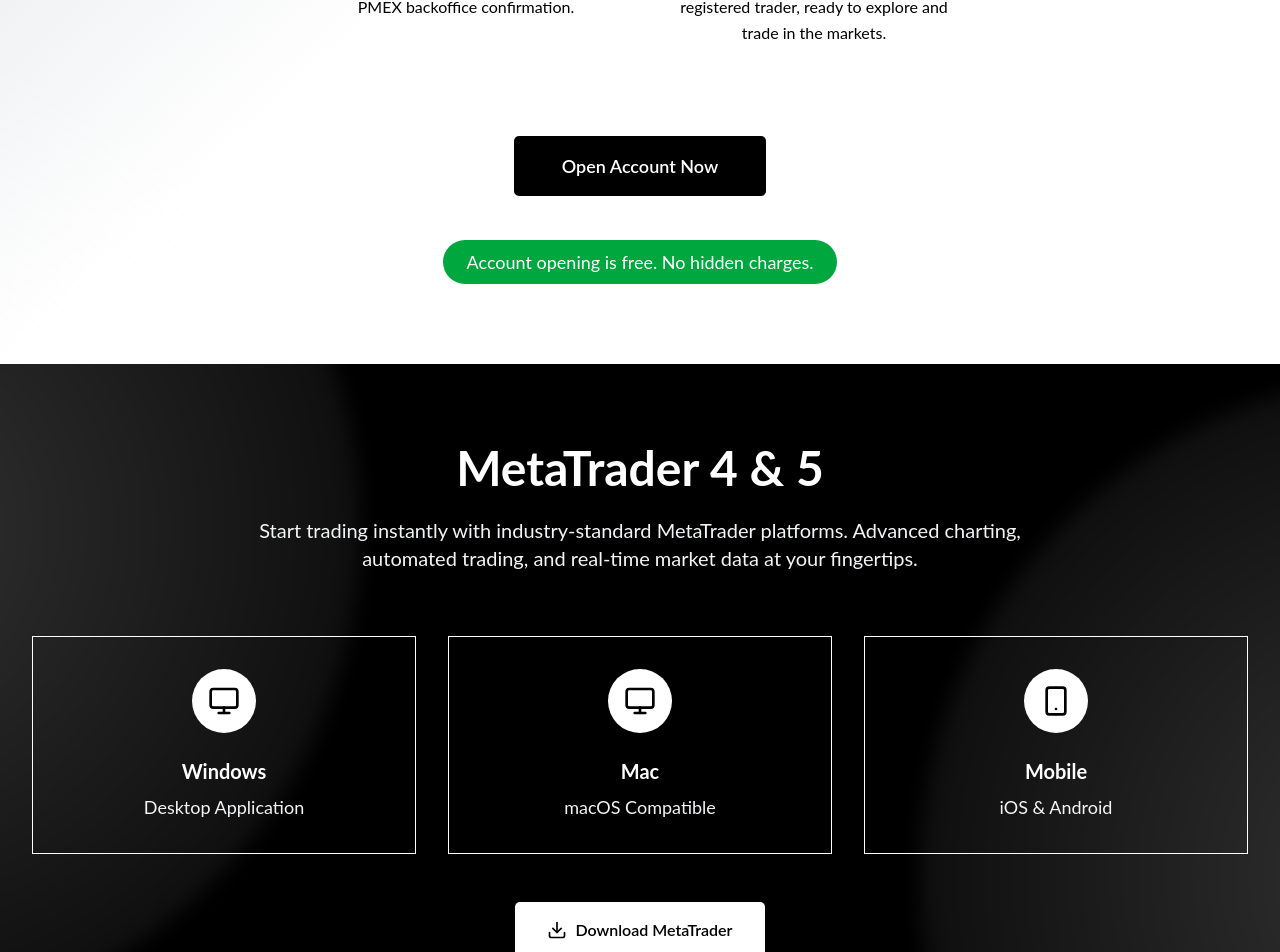
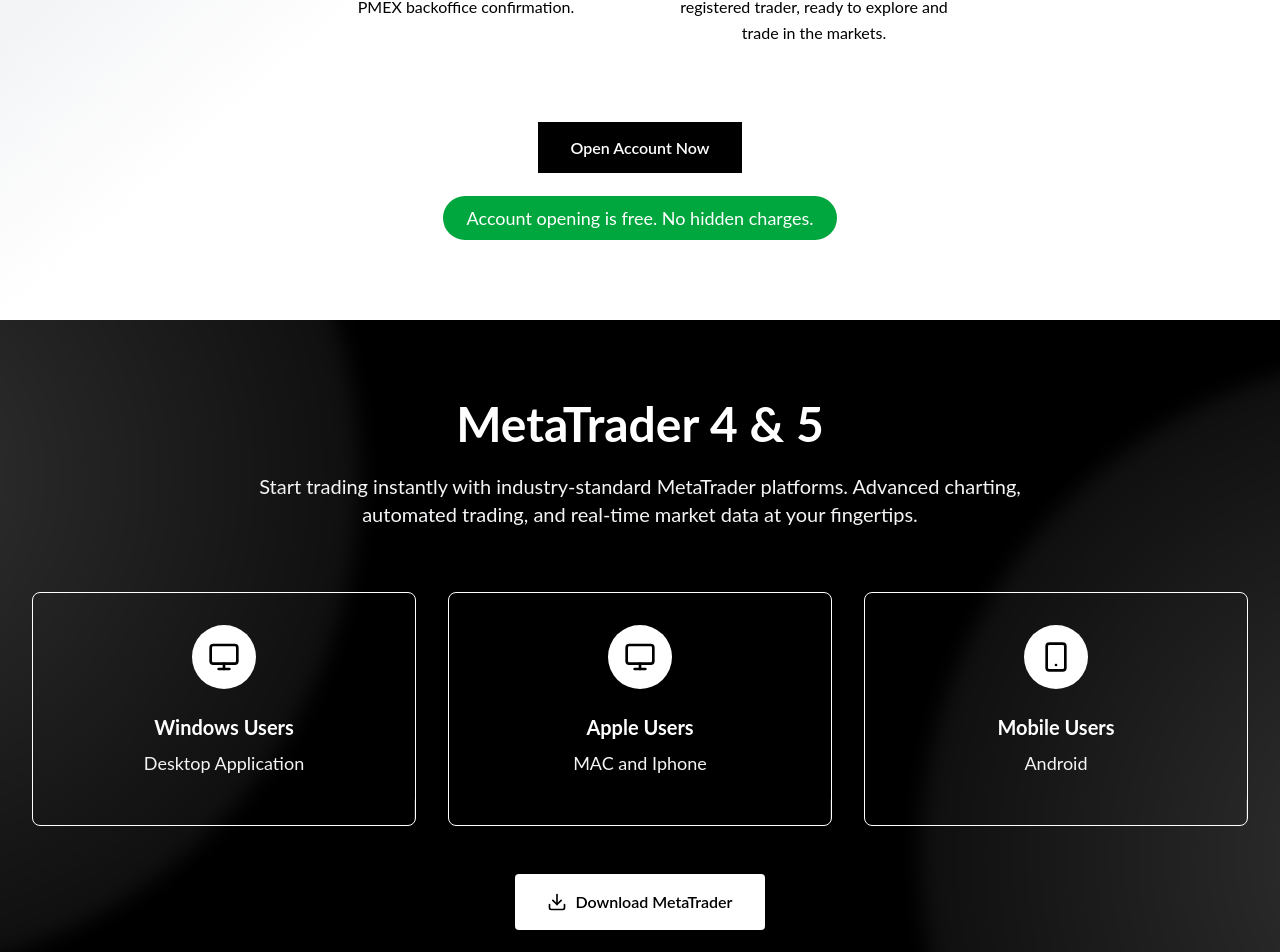
Before and after one commit to Oriancoders/Bullseye-Investments, a React (Vite) app: page / in a window 1280 px wide. Shown: the part 5413-6365 px from the top of the page. Built offline with nearby package versions, Linux system fonts and the light colour scheme; no server answers.

Commit message:
pushed changes all link working

```diff
--- a/src/pages/AboutPages/sections/AboutHero.jsx
+++ b/src/pages/AboutPages/sections/AboutHero.jsx
@@ -28,10 +28,10 @@
 
             </p>
             <div  className="flex flex-col sm:flex-row gap-4">
-              <Link to={"/Services"}  data-aos="fade-up" className="bg-white text-black px-8 py-4 font-semibold hover:bg-gray-100 transition-all duration-300 transform hover:scale-105">
+              <Link to={"/Services"}  data-aos="fade-up" className="bg-white text-black px-8 py-4 font-semibold hover:bg-gray-100 transition-all duration-300 transform hover:scale-105 rounded-sm">
                 Our Services
               </Link>
-              <Link to={"/Contact"}   data-aos="fade-up" className="border-2 border-white text-white px-8 py-4 font-semibold hover:bg-white hover:text-black transition-all duration-300">
+              <Link to={"/Contact"}   data-aos="fade-up" className="border-2 border-white text-white px-8 py-4 font-semibold hover:bg-white hover:text-black transition-all duration-300 rounded-sm">
                 Contact Us
               </Link>
             </div>
--- a/src/pages/AboutPages/sections/TeamCTA.jsx
+++ b/src/pages/AboutPages/sections/TeamCTA.jsx
@@ -162,7 +162,7 @@
           <p className="text-xl text-gray-300 mb-8">
             Join thousands of satisfied clients who trust us with their financial future
           </p>
-          <Link to={"/Contact"} className="group bg-white text-black sm:px-12 px-8 py-4 text-lg font-semibold hover:bg-gray-100 transition-all duration-300 transform hover:scale-105 inline-flex items-center">
+          <Link to={"/Contact"} className="group bg-white text-black sm:px-12 px-8 py-4 text-lg font-semibold hover:bg-gray-200 transition-all duration-300 transform  inline-flex items-center rounded-sm">
             Join Our Journey
             <ArrowRight className="w-5 h-5 ml-2 group-hover:translate-x-1 transition-transform" />
           </Link>
--- a/src/pages/HomePages/sections/MetaTrader.jsx
+++ b/src/pages/HomePages/sections/MetaTrader.jsx
@@ -4,14 +4,13 @@
 
 const MetaTrader = () => {
   const platforms = [
-    { icon: Monitor, name: 'Windows', desc: 'Desktop Application' },
-    { icon: Monitor, name: 'Mac', desc: 'macOS Compatible' },
-    { icon: Smartphone, name: 'Mobile', desc: 'iOS & Android' }
+    { icon: Monitor, name: 'Windows Users', desc: 'Desktop Application', url: 'https://www.metatrader5.com/en' },
+    { icon: Monitor, name: 'Apple Users', desc: 'MAC and Iphone', url: 'https://apps.apple.com/us/app/metatrader-5/id413251709' },
+    { icon: Smartphone, name: 'Mobile Users', desc: 'Android', url: 'https://play.google.com/store/apps/details?id=net.metaquotes.metatrader5&hl=en&pli=1' }
   ];
-
   return (
     <section className="py-20 bg-black relative">
-      <AOSInitializer/>
+      <AOSInitializer />
       <span style={{
         width: 1000,
         height: 1000,
@@ -19,7 +18,7 @@
         filter: "blur(10px)",
         pointerEvents: "none",
       }}
-              className="absolute rounded-full -left-1/2 -top-1/2"/>
+        className="absolute rounded-full -left-1/2 -top-1/2" />
 
       <span style={{
         width: 1000,
@@ -28,7 +27,7 @@
         filter: "blur(10px)",
         pointerEvents: "none",
       }}
-              className="absolute rounded-full -right-1/2 -bottom-1/2"/>
+        className="absolute rounded-full -right-1/2 -bottom-1/2" />
 
       <div className="max-w-7xl mx-auto px-6 lg:px-8">
         <div className="text-center mb-16">
@@ -43,22 +42,30 @@
 
         <div className="grid grid-cols-1 md:grid-cols-3 gap-8 mb-12">
           {platforms.map((platform, index) => (
-            <div data-aos="zoom-in" key={index} className="text-center p-8 border border-white hover:border-gray-900 transition-all duration-300 group">
-              <div className="w-16 h-16 bg-white rounded-full flex items-center justify-center mx-auto mb-6 group-hover:bg-gray-100 transition-colors">
+            <div data-aos="zoom-in" key={index} >
+              <div key={index} className='text-center p-8 pb-12 border border-white transition-all duration-300 group cursor-pointer rounded-lg  overflow-hidden relative'>
+                <div className="w-16 h-16 bg-white rounded-full flex items-center justify-center mx-auto mb-6 group-hover:bg-gray-100 group-hover:scale-105 transition-colors duration-300">
                   <platform.icon className="w-8 h-8 text-black" />
                 </div>
                 <h3 className="text-xl font-bold text-white mb-2">{platform.name}</h3>
                 <p className="text-gray-100 text-lg">{platform.desc}</p>
+                <a href={platform.url} target='_blank' className='absolute w-fit px-4 py-2 text-black rounded-tl-2xl bg-white bottom-0 right-0 translate-x-full group-hover:translate-x-0 transition-all'>Download Now</a>
+              </div>
+
             </div>
           ))}
         </div>
 
         <div className="text-center">
-          <button className="bg-white text-black px-8 py-4 font-semibold hover:bg-gray-100 transition-all duration-200 transform hover:scale-105 inline-flex items-center">
+          <a
+            href="https://download.mql5.com/cdn/web/metaquotes.software.corp/mt5/mt5setup.exe"
+            className="bg-white text-black px-8 py-4 font-semibold hover:bg-gray-200 transition-all duration-200 transform inline-flex items-center rounded-sm"
+          >
             <Download className="w-5 h-5 mr-2" />
             Download MetaTrader
-          </button>
+          </a>
         </div>
+
       </div>
     </section>
   );
--- a/src/pages/HomePages/sections/OpenAccount.jsx
+++ b/src/pages/HomePages/sections/OpenAccount.jsx
@@ -1,7 +1,7 @@
 import React from 'react';
 import {  FileText, MousePointerClick, UserPlus, MailCheck, Award } from 'lucide-react';
 import AOSInitializer from '../../../utils/AOS/AOSInitializer';
-
+import ACCOUNTURL from '../../../utils/data/ACCOUNTURL';
 const OpenAccount = () => {
   const steps = [
     {
@@ -67,10 +67,10 @@
         </div>
 
         <div className="text-center mt-16 space-y-7">
-          <button className="bg-black text-white px-12 py-4 text-lg font-semibold hover:bg-gray-800 transition-all duration-200 transform hover:scale-105 ">
+          <a href={ACCOUNTURL} target='_blank'  className="bg-black text-white px-8 py-4 font-semibold hover:bg-gray-800 transition-all duration-200 transform hover:scale-105">
             Open Account Now
-          </button>
-          <p className="text-lg  mt-4 bg-green-600 text-white px-6 py-2 rounded-full ">Account opening is free. No hidden charges.</p>
+          </a>
+          <p className="text-lg  mt-9 bg-green-600 text-white px-6 py-2 rounded-full ">Account opening is free. No hidden charges.</p>
         </div>
       </div>
     </section>
--- a/src/pages/MarketPage/sections/PSXSection.jsx
+++ b/src/pages/MarketPage/sections/PSXSection.jsx
@@ -46,6 +46,7 @@
           fetch(`${BASE_PERFORMERS}active&page=1&limit=4`).then(r => r.json()),
         ]);
         setGainers(Array.isArray(g.response?.data) ? g.response.data : []);
+        // console.log("main gainers set karnay kai baaad ", gainers)
         setLosers(Array.isArray(l.response?.data) ? l.response.data : []);
         setActive(Array.isArray(a.response?.data) ? a.response.data : []);
       } catch (err) {
@@ -59,6 +60,7 @@
     interval = setInterval(fetchPerformers, 60000);
     return () => clearInterval(interval);
   }, []);
+
 
   // Card style
   const cardClass = "rounded-xl bg-gradient-to-br from-white to-gray-100 shadow-lg p-6 flex flex-col gap-2 hover:shadow-2xl transition-all duration-300 border border-gray-200";
@@ -144,7 +146,7 @@
                     <div className={priceClass}>PKR {Number(stock.close).toLocaleString()}</div>
                   </div>
                   <div className={changeClass(stock.change)}>
-                    +{Number(stock.change).toFixed(2)} ({Number(stock.changePercentage).toFixed(2)}%)
+                    +{Number(stock.change).toFixed(2)} ({stock.change_percent}%)
                   </div>
                 </div>
               ))
@@ -166,7 +168,7 @@
                     <div className={priceClass}>PKR {Number(stock.close).toLocaleString()}</div>
                   </div>
                   <div className={changeClass(stock.change)}>
-                    {Number(stock.change).toFixed(2)} ({Number(stock.changePercentage).toFixed(2)}%)
+                    {Number(stock.change).toFixed(2)} ({stock.change_percent}%)
                   </div>
                 </div>
               ))
```
Also changed, not shown: src/pages/MarketPage/sections/MarketCTA.jsx (+12 -9 lines), src/pages/MarketPage/sections/MarketSnapshot.jsx (+7 -6 lines), src/pages/ServicesPage/sections/ServicesCTA.jsx (+7 -6 lines). Lines whose indentation alone changed are shown as unchanged.
